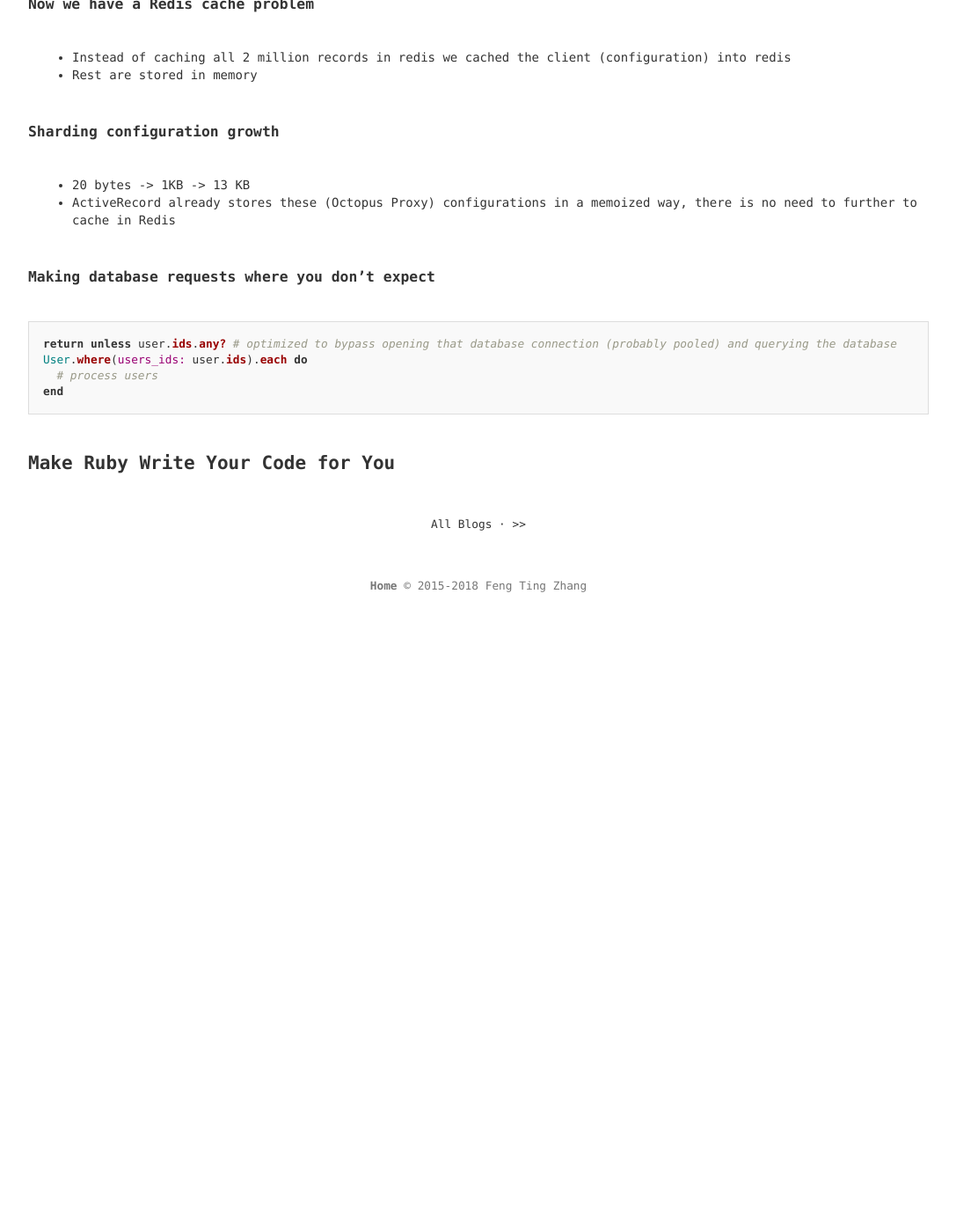
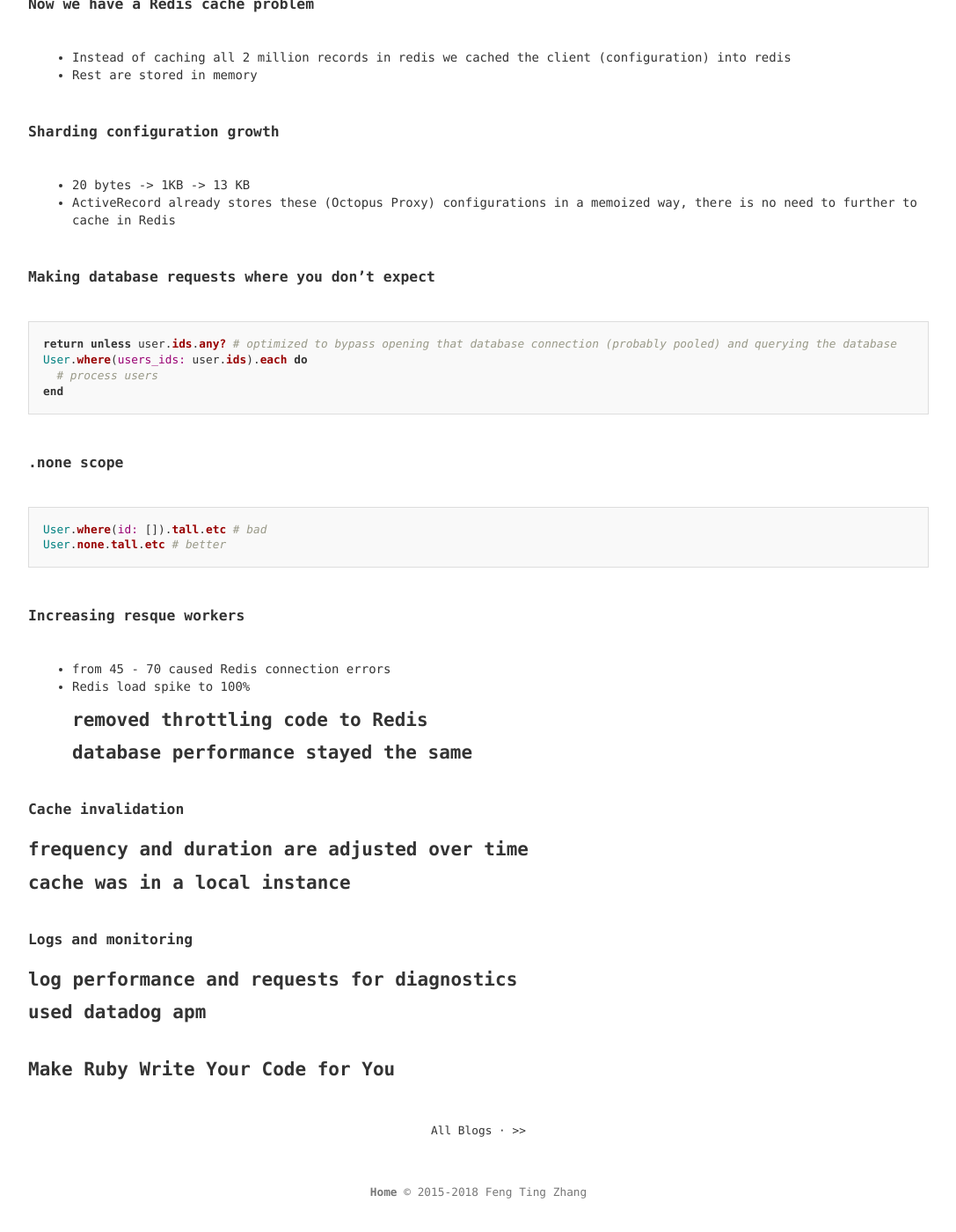
Before and after one commit to fengtingzhang/blog, a Jekyll site: the page built from _posts/2018-11-14-rubyconf-2018-day-two.md, in a window 1280 px wide and 1400 px high, scrolled down 7615 px. Shown: the whole window at 88% size, without its empty margins (96-1183 px from the left). Built offline with Jekyll 4.4.1, drawn with Linux system fonts in a browser that asks for light colours; before the commit the page ends 8326 px from its top, so only the background shows below that.

Commit message:
Update 2018-11-14-rubyconf-2018-day-two.md

````diff
--- a/_posts/2018-11-14-rubyconf-2018-day-two.md
+++ b/_posts/2018-11-14-rubyconf-2018-day-two.md
@@ -298,4 +298,24 @@ User.where(users_ids: user.ids).each do
 end
 ```
 
+### .none scope
+```ruby
+User.where(id: []).tall.etc # bad
+User.none.tall.etc # better
+```
+
+### Increasing resque workers
+* from 45 - 70 caused Redis connection errors
+* Redis load spike to 100%
+# removed throttling code to Redis
+# database performance stayed the same
+
+### Cache invalidation
+# frequency and duration are adjusted over time
+# cache was in a local instance
+
+### Logs and monitoring
+# log performance and requests for diagnostics
+# used datadog apm
+
 ## Make Ruby Write Your Code for You
````
